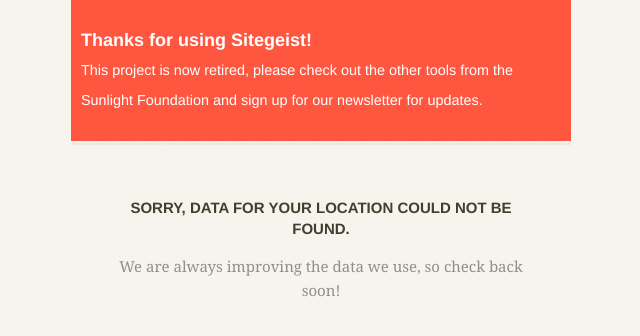
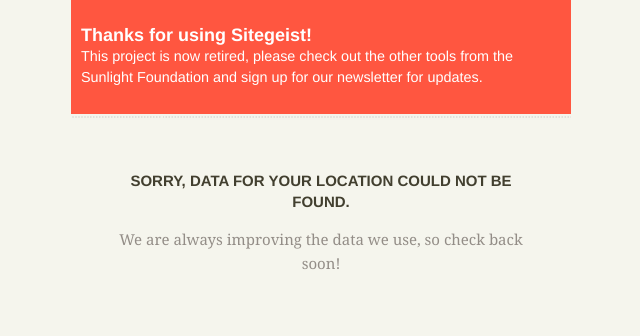
Before and after one commit to sunlightlabs/sitegeist, a Django app: template sitegeist/site/templates/sitegeist/panes/fun.html in a window 1280 px wide. Shown: the top 336 px of the page, without its empty margins (319-959 px from the left). Run offline with Django 3.2, Linux system fonts and the light colour scheme; the template is opened without the code that fills it, so the values that code supplies are empty; some libraries are stand-ins or nearby versions.

Commit message:
Update _base.html

```diff
--- a/sitegeist/site/templates/sitegeist/panes/_base.html
+++ b/sitegeist/site/templates/sitegeist/panes/_base.html
@@ -28,8 +28,8 @@
                 {% endif %}
             </header>
             <div class="content" style="margin-bottom: 60px;">
-                <section class="mediumBg" style="line-height: 120%; margin-top: -13px; padding: 10px;">
-                    <p style="color: #fff; font-family: franklin-gothic-urw, 'helvetica neue', helvetica, arial, sans-serif; font-size: 18px; display: block; padding: 5px 0; width: 100%;">
+                <section class="mediumBg" style="line-height: 140%; margin-top: -13px; padding: 10px;">
+                    <p style="color: #fff; font-family: franklin-gothic-urw, 'helvetica neue', helvetica, arial, sans-serif; font-size: 18px; display: block; padding: 5px 0; width: 100%; line-height: 110%;">
                         <span style="font-weight: bold;">Thanks for using Sitegeist!</span>
                         <br>
                         <span style="font-size: 80%;">
```
